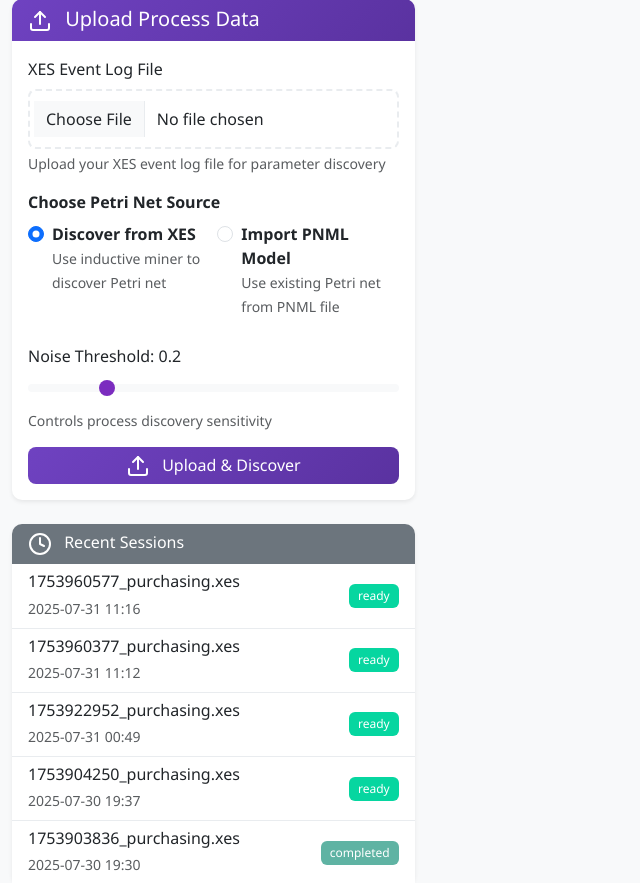
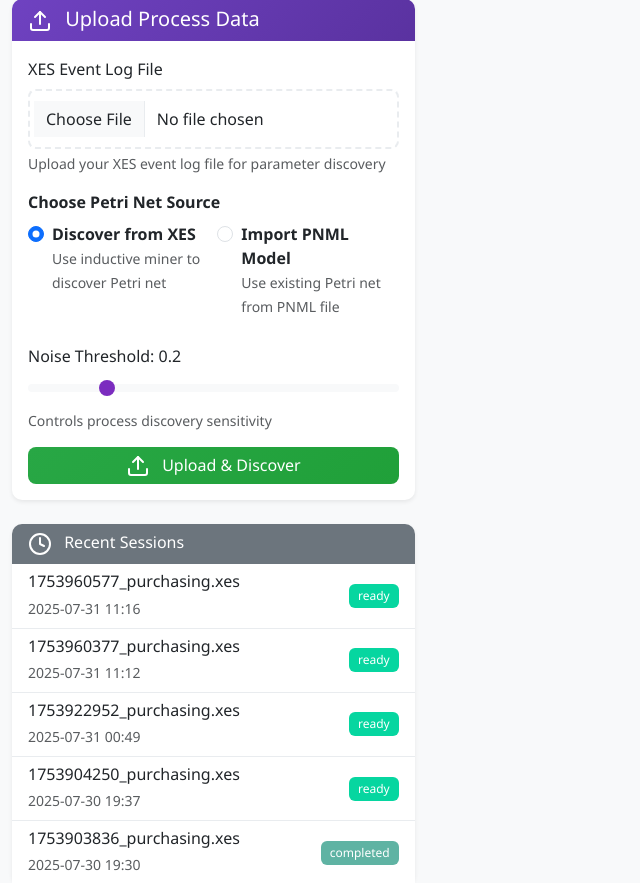
Before and after one commit to franvinci/prosit-tool, a Flask app: page / in a window 1280 px wide. Shown: the part 87-970 px from the top of the page, without its empty margins (0-640 px from the left). Run offline with Flask 3, Linux system fonts and the light colour scheme; data comes from the database, SQL or seed files in the repository.

Commit message:
Use a more visually appealing green color for the file upload buttons
Change the button color to green using a linear gradient for enhanced user experience.

Replit-Commit-Author: Agent
Replit-Commit-Session-Id: 8b6c0f6e-c68b-4296-a31e-c855ff70dfea
Replit-Commit-Checkpoint-Type: full_checkpoint
Replit-Commit-Screenshot-Url: https://storage.googleapis.com/screenshot-production-us-central1/3cbafce9-f173-475d-9cd0-66fdaae7ea1e/8b6c0f6e-c68b-4296-a31e-c855ff70dfea/qneJpgH

```diff
--- a/templates/index.html
+++ b/templates/index.html
@@ -67,7 +67,7 @@
                         </div>
                     </div>
 
-                    <button type="submit" class="btn w-100" id="uploadBtn" style="background: linear-gradient(135deg, #6f42c1 0%, #5a32a0 100%); border: none; color: white;">
+                    <button type="submit" class="btn w-100" id="uploadBtn" style="background: linear-gradient(135deg, #28a745 0%, #20a039 100%); border: none; color: white;">
                         <i data-feather="upload" class="me-2"></i>
                         <span id="uploadBtnText">Upload & Discover</span>
                     </button>
```
